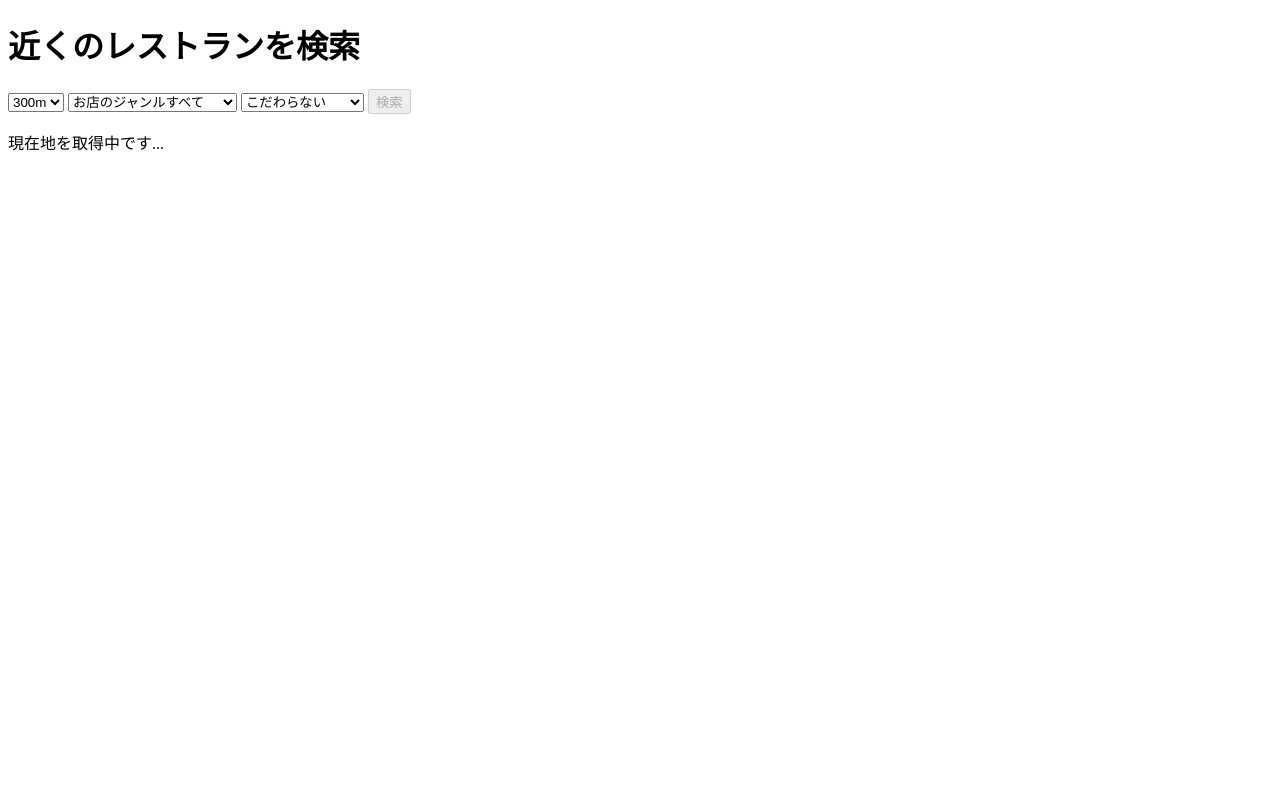
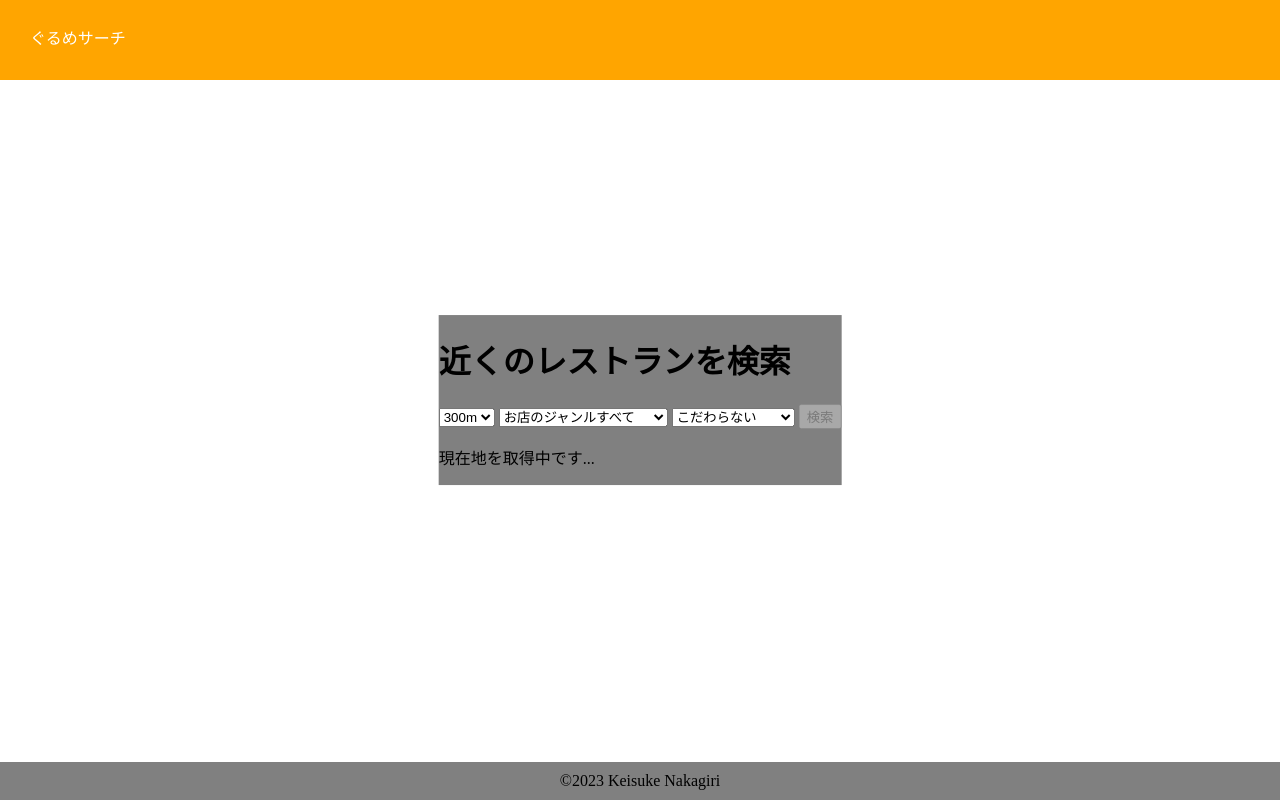
Before and after one commit to keisuke-nakagiri/nearby-restaurants, a Django app: page / in a window 1280 px wide. Run offline with Django 4.2, Linux system fonts and the light colour scheme; parts of the project's set-up code (start-up, migrations or seed data) failed here and were passed over.

Commit message:
headerとfooterを追加

```diff
--- a/static/css/style.css
+++ b/static/css/style.css
@@ -1,3 +1,51 @@
+body {
+    margin: 0;
+    padding: 0;
+}
+
+header {
+    width: 100%;
+    height: 80px;
+    display: flex;
+    align-items: center;
+    background-color: orange;
+}
+
+header .logo {
+    padding: 0 30px;
+    width: 190px;
+    height: 30px;
+}
+
+a {
+    color: white;
+    text-decoration: none;
+}
+
+main {
+    width: 80%;
+    background-color: red;
+    margin: 0 auto;
+}
+
+main .search_form {
+    position: absolute;
+    top: 50%;
+    left: 50%;
+    transform: translate(-50%, -50%);
+    background-color: gray;
+}
+
 #loading-message {
     display: none;
 }
+
+footer {
+    width: 100%;
+    background-color: gray;
+    color: black;
+    text-align: center;
+    padding: 10px 0;
+    position: absolute;
+    bottom: 0;
+}
--- a/templates/base.html
+++ b/templates/base.html
@@ -11,6 +11,18 @@
     <link rel="stylesheet" href="{% static 'css/style.css' %}">
 </head>
 <body>
-    {% block content %}{% endblock %}
+    <header>
+        <div class="logo">
+            <a href="{% url 'restaurants:search' %}">
+                ぐるめサーチ
+            </a>
+        </div>
+    </header>
+    <main>
+        {% block content %}{% endblock %}
+    </main>
+    <footer>
+        ©2023 Keisuke Nakagiri
+    </footer>
 </body>
 </html>
--- a/templates/restaurants_search.html
+++ b/templates/restaurants_search.html
@@ -2,9 +2,9 @@
 {% load static %}
 {% block title %}レストラン検索{% endblock %}
 {% block content %}
-    <h1>近くのレストランを検索</h1>
-
-    {% include 'widgets/form.html' %}
-
+    <div class="search_form">
+        <h1>近くのレストランを検索</h1>
+        {% include 'widgets/form.html' %}
+    </div>
     <script src="{% static 'js/geolocation.js' %}"></script>
 {% endblock %}
```
